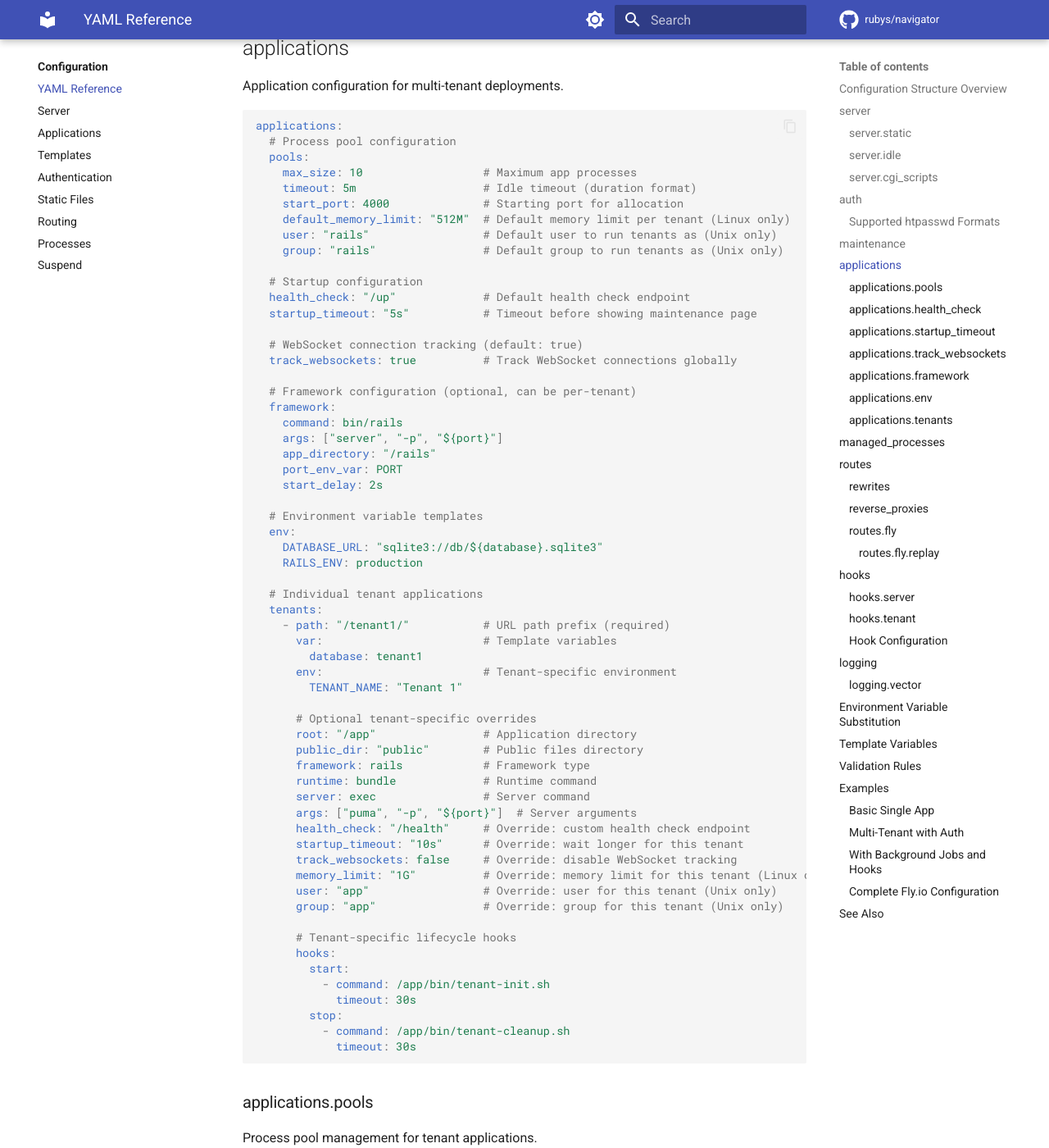
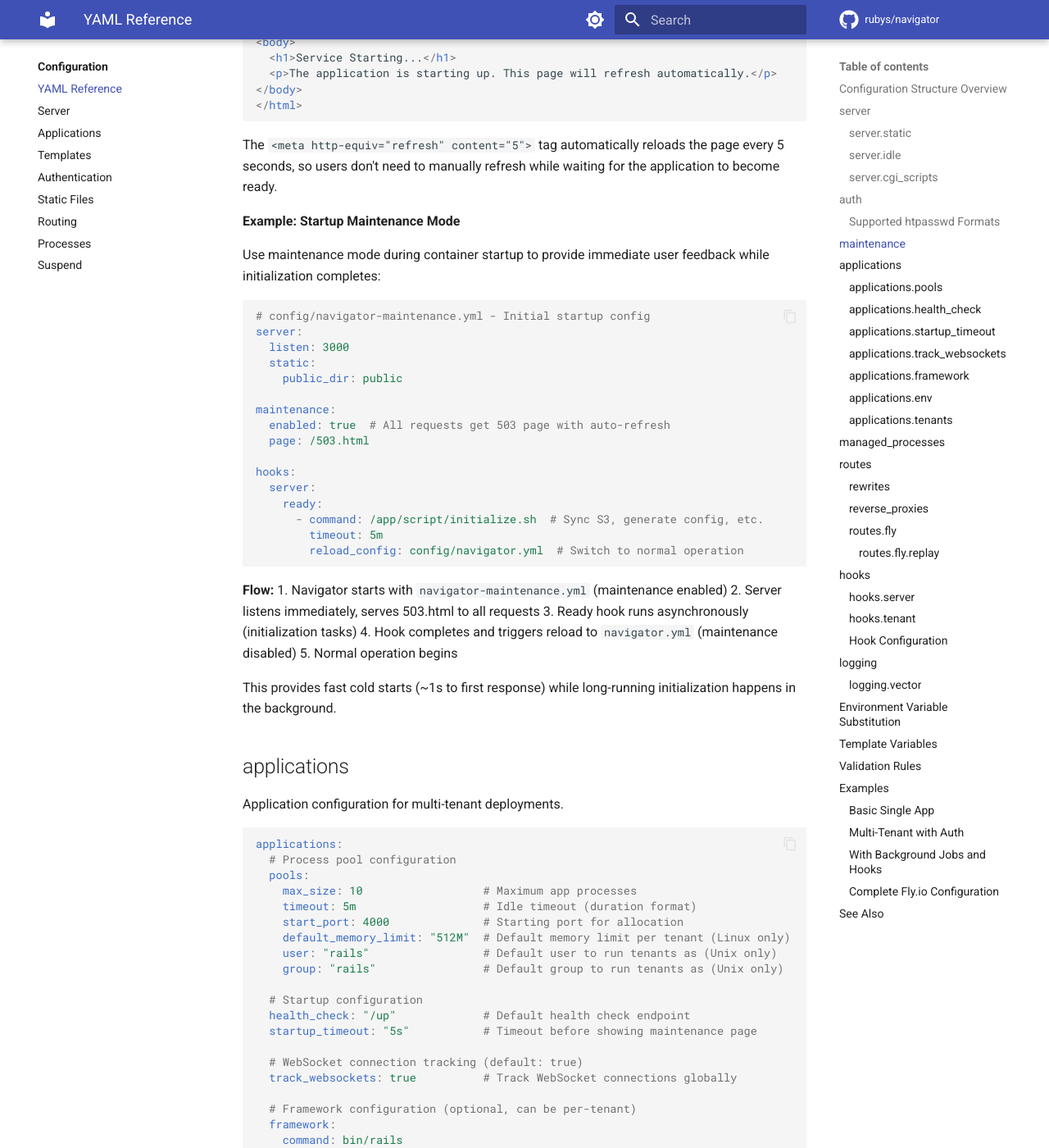
Before and after one commit to rubys/navigator, an MkDocs documentation site: the page built from docs/configuration/yaml-reference.md, in a window 1280 px wide and 1400 px high, scrolled down 6791 px. Shown: the whole window at 82% size. Built offline with MkDocs 1.6.1 and Material for MkDocs 9.7.7, drawn with Linux system fonts in a browser that asks for light colours; comment, search, counter and statistics services are not loaded; some of the changed text lies outside the part shown.

````diff
--- a/docs/configuration/yaml-reference.md
+++ b/docs/configuration/yaml-reference.md
@@ -228,18 +228,27 @@ See [Authentication](authentication.md) for detailed examples and performance ti
 
 ## maintenance
 
-Maintenance page configuration.
+Maintenance mode configuration.
 
 ```yaml
 maintenance:
+  enabled: false                  # Enable maintenance mode (all requests get maintenance page)
   page: "/503.html"               # Path to maintenance page (within public_dir)
 ```
 
 | Field | Type | Default | Description |
 |-------|------|---------|-------------|
+| `enabled` | boolean | `false` | Enable maintenance mode - serves maintenance page for all requests (except `/up` health check) |
 | `page` | string | `"/503.html"` | Path to custom maintenance page |
 
-Navigator automatically serves a maintenance page when:
+Navigator serves the maintenance page in these scenarios:
+
+**Explicit Maintenance Mode** (`enabled: true`):
+- All requests receive the maintenance page (except `/up` health check)
+- Useful during startup initialization or planned maintenance
+- Server listens immediately while background tasks complete
+
+**Automatic Error Handling** (`enabled: false`, default):
 - An application is starting and exceeds the `startup_timeout`
 - A Fly-Replay target is unavailable
 
@@ -270,6 +279,38 @@ The maintenance page is served from `{server.static.public_dir}/{maintenance.pag
 ```
 
 The `<meta http-equiv="refresh" content="5">` tag automatically reloads the page every 5 seconds, so users don't need to manually refresh while waiting for the application to become ready.
+
+**Example: Startup Maintenance Mode**
+
+Use maintenance mode during container startup to provide immediate user feedback while initialization completes:
+
+```yaml
+# config/navigator-maintenance.yml - Initial startup config
+server:
+  listen: 3000
+  static:
+    public_dir: public
+
+maintenance:
+  enabled: true  # All requests get 503 page with auto-refresh
+  page: /503.html
+
+hooks:
+  server:
+    ready:
+      - command: /app/script/initialize.sh  # Sync S3, generate config, etc.
+        timeout: 5m
+        reload_config: config/navigator.yml  # Switch to normal operation
+```
+
+**Flow:**
+1. Navigator starts with `navigator-maintenance.yml` (maintenance enabled)
+2. Server listens immediately, serves 503.html to all requests
+3. Ready hook runs asynchronously (initialization tasks)
+4. Hook completes and triggers reload to `navigator.yml` (maintenance disabled)
+5. Normal operation begins
+
+This provides fast cold starts (~1s to first response) while long-running initialization happens in the background.
 
 ## applications
 
@@ -580,7 +621,7 @@ hooks:
       - command: /usr/local/bin/init.sh
         args: ["--setup"]
         timeout: 30s
-    ready:                        # Execute when Navigator is ready (initial start + config reloads)
+    ready:                        # Execute asynchronously after Navigator starts listening (initial start + config reloads)
       - command: curl
         args: ["-X", "POST", "http://monitoring.example.com/ready"]
         timeout: 5s
````
Also changed, not shown: CLAUDE.md (+2 -2 lines), docs/architecture.md (+2 -3 lines), docs/features/lifecycle-hooks.md (+8 -7 lines), 5 other files.
